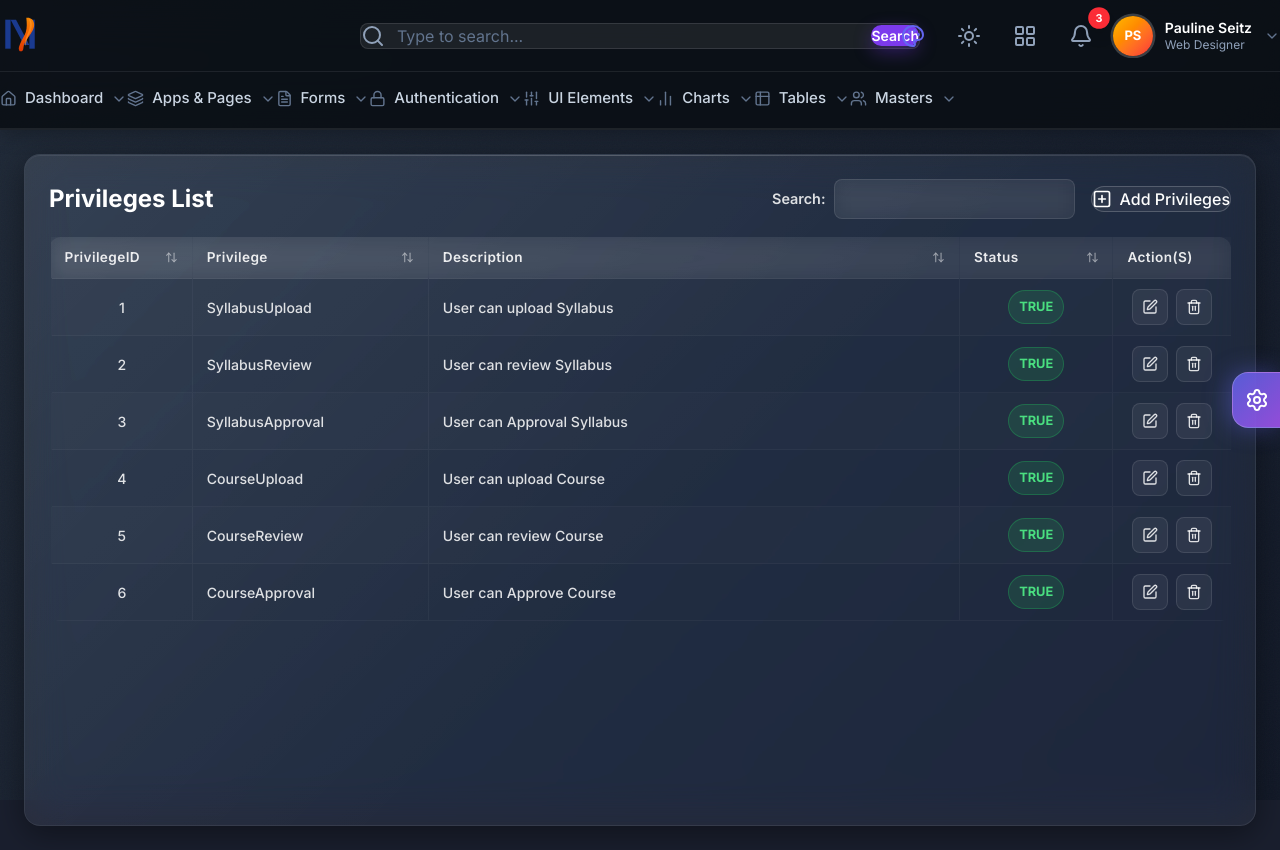
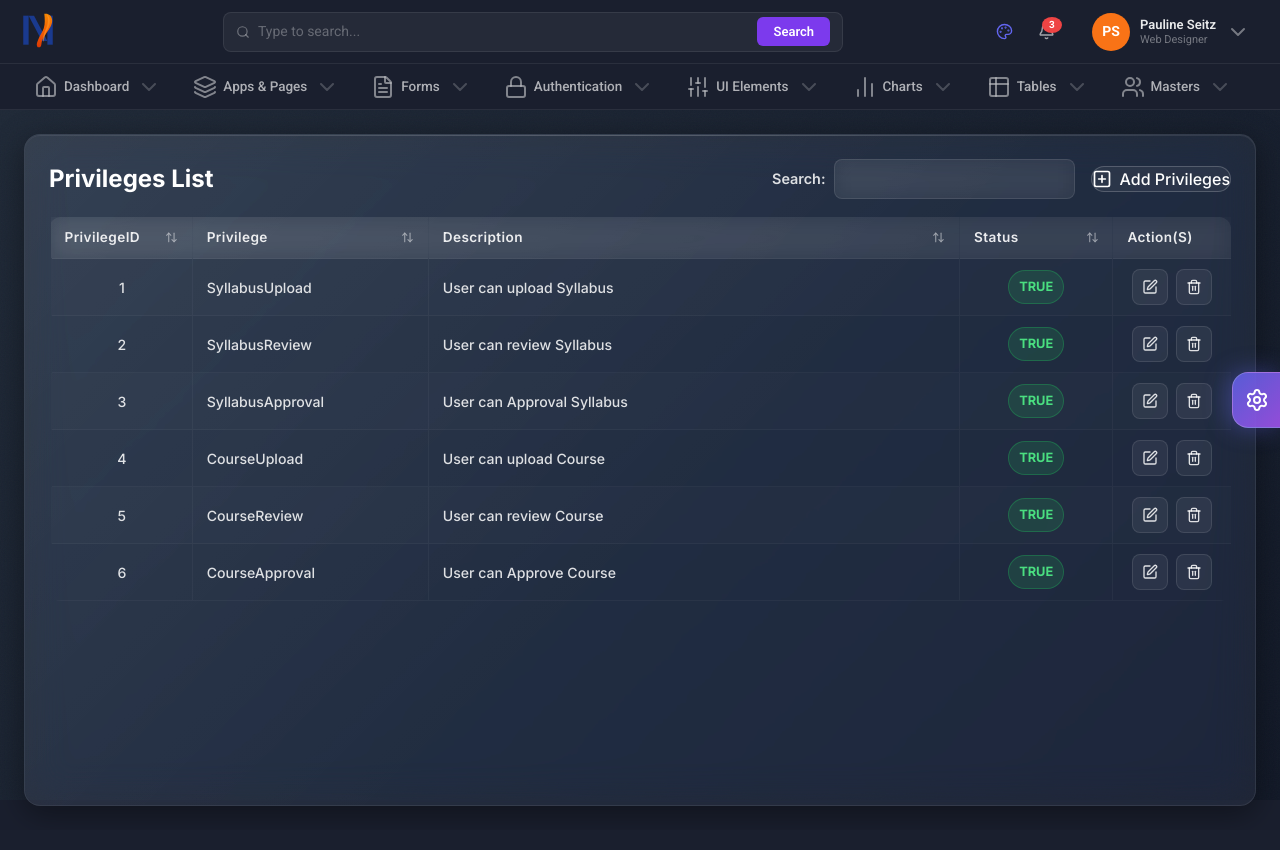
Before and after one commit to Aditya-624/admin-template-, a Next.js app: page /masters/privileges-list in a window 1280 px wide. Built offline with nearby package versions, Linux system fonts and the light colour scheme.

Commit message:
changes of notification

```diff
--- a/src/app/globals.css
+++ b/src/app/globals.css
@@ -1,3 +1,4 @@
+@import url('https://fonts.googleapis.com/css2?family=Roboto:wght@300;400;500;600;700&display=swap');
 @import url('https://fonts.googleapis.com/css2?family=Inter:wght@300;400;500;600;700;800;900&display=swap');
 @import "tailwindcss";
 
@@ -908,3 +909,246 @@ textarea.edit-user-input {
 }
 .breadcrumb-sep { color: rgba(148,163,184,.3); }
 .breadcrumb-active { color: #e2e8f0; font-weight: 500; }
+
+/* ── Dashtrans Topbar ────────────────────────────────────────── */
+.topbar {
+  background: #1a1f2e;
+  height: 64px;
+  width: 100%;
+  display: flex;
+  align-items: center;
+  justify-content: space-between;
+  padding: 0 20px;
+  border-bottom: 1px solid rgba(255, 255, 255, 0.07);
+  position: sticky;
+  top: 0;
+  z-index: 1000;
+  font-family: 'Roboto', sans-serif;
+}
+
+.navbar-left {
+  display: flex;
+  align-items: center;
+  min-width: 60px;
+}
+
+.logo-icon {
+  width: 42px;
+  height: 42px;
+  background: linear-gradient(135deg, #f97316, #3b82f6);
+  border-radius: 10px;
+  display: flex;
+  align-items: center;
+  justify-content: center;
+  font-size: 1.3rem;
+  font-weight: 800;
+  color: white;
+  font-style: italic;
+}
+
+.navbar-center {
+  flex: 1;
+  display: flex;
+  justify-content: center;
+  padding: 0 40px;
+  max-width: 700px;
+  margin: 0 auto;
+}
+
+.search-wrapper {
+  display: flex;
+  align-items: center;
+  background: rgba(255, 255, 255, 0.05);
+  border: 1px solid rgba(255, 255, 255, 0.08);
+  border-radius: 8px;
+  padding: 0 12px;
+  width: 100%;
+  height: 40px;
+  gap: 8px;
+}
+
+.search-wrapper .search-icon {
+  color: rgba(255, 255, 255, 0.35);
+  font-size: 14px;
+}
+
+.search-wrapper input {
+  flex: 1;
+  background: transparent;
+  border: none;
+  outline: none;
+  color: rgba(255, 255, 255, 0.85);
+  font-size: 14px;
+  font-family: 'Roboto', sans-serif;
+}
+
+.search-wrapper input::placeholder {
+  color: rgba(255, 255, 255, 0.3);
+  font-size: 14px;
+}
+
+.search-wrapper .search-btn {
+  background: #7c3aed;
+  color: white;
+  border: none;
+  border-radius: 6px;
+  padding: 5px 16px;
+  font-size: 13px;
+  font-weight: 600;
+  cursor: pointer;
+  transition: background 0.2s ease;
+  white-space: nowrap;
+}
+
+.search-wrapper .search-btn:hover {
+  background: #6d28d9;
+}
+
+.navbar-right {
+  display: flex;
+  align-items: center;
+  gap: 8px;
+  min-width: fit-content;
+}
+
+.nav-icons {
+  display: flex;
+  align-items: center;
+  gap: 4px;
+}
+
+.icon-btn {
+  background: transparent;
+  border: none;
+  color: rgba(255, 255, 255, 0.6);
+  width: 38px;
+  height: 38px;
+  border-radius: 8px;
+  display: flex;
+  align-items: center;
+  justify-content: center;
+  font-size: 17px;
+  cursor: pointer;
+  position: relative;
+  transition: all 0.2s ease;
+}
+
+.icon-btn:hover {
+  background: rgba(255, 255, 255, 0.07);
+  color: white;
+}
+
+.icon-btn .badge {
+  position: absolute;
+  top: 4px;
+  right: 4px;
+  background: #ef4444;
+  color: white;
+  border-radius: 50%;
+  width: 16px;
+  height: 16px;
+  font-size: 10px;
+  font-weight: 700;
+  display: flex;
+  align-items: center;
+  justify-content: center;
+}
+
+.user-info {
+  display: flex;
+  align-items: center;
+  gap: 10px;
+  padding: 6px 10px;
+  border-radius: 8px;
+  cursor: pointer;
+  transition: background 0.2s ease;
+  margin-left: 8px;
+}
+
+.user-info:hover {
+  background: rgba(255, 255, 255, 0.06);
+}
+
+.user-avatar {
+  width: 38px;
+  height: 38px;
+  background: #f97316;
+  border-radius: 50%;
+  display: flex;
+  align-items: center;
+  justify-content: center;
+  font-size: 14px;
+  font-weight: 700;
+  color: white;
+  flex-shrink: 0;
+}
+
+.user-text {
+  display: flex;
+  flex-direction: column;
+  line-height: 1.2;
+}
+
+.user-name {
+  font-size: 13px;
+  font-weight: 600;
+  color: rgba(255, 255, 255, 0.9);
+  white-space: nowrap;
+}
+
+.user-role {
+  font-size: 11px;
+  color: rgba(255, 255, 255, 0.4);
+  white-space: nowrap;
+}
+
+.chevron {
+  color: rgba(255, 255, 255, 0.4);
+  font-size: 12px;
+}
+
+.navbar-menu {
+  background: #1a1f2e;
+  border-bottom: 1px solid rgba(255, 255, 255, 0.07);
+  padding: 0 20px;
+  display: flex;
+  align-items: center;
+  height: 46px;
+  gap: 4px;
+  font-family: 'Roboto', sans-serif;
+}
+
+.nav-item {
+  display: flex;
+  align-items: center;
+  gap: 6px;
+  padding: 8px 14px;
+  border-radius: 6px;
+  color: rgba(255, 255, 255, 0.65);
+  font-size: 13.5px;
+  font-weight: 500;
+  cursor: pointer;
+  transition: all 0.2s ease;
+  white-space: nowrap;
+}
+
+.nav-item:hover {
+  background: rgba(255, 255, 255, 0.06);
+  color: rgba(255, 255, 255, 0.9);
+}
+
+.nav-item.active {
+  color: white;
+  background: rgba(255, 255, 255, 0.08);
+}
+
+.nav-item .nav-icon {
+  font-size: 14px;
+  opacity: 0.7;
+}
+
+.nav-item .chevron {
+  font-size: 10px;
+  opacity: 0.5;
+  margin-left: 2px;
+}
--- a/src/components/layout/TopNav.tsx
+++ b/src/components/layout/TopNav.tsx
@@ -134,25 +134,23 @@ function NavDropdown({
   }, []);
 
   return (
-    <div ref={ref} className="relative h-full flex items-center">
-      <button
+    <div ref={ref} className="relative flex items-center">
+      <div
         onClick={() => setOpen((v) => !v)}
         className={cn(
-          "flex items-center gap-2 px-6 h-full text-[15px] font-medium transition-all whitespace-nowrap border-b-[3px] select-none",
-          open
-            ? "text-white border-indigo-400 bg-white/[0.04]"
-            : "text-slate-300 hover:text-white border-transparent hover:bg-white/[0.04] hover:border-white/20"
+          "nav-item",
+          open ? "active" : ""
         )}
       >
-        <Icon className={cn("w-[17px] h-[17px] flex-shrink-0", open ? "text-indigo-400" : "text-slate-500")} />
+        <Icon className="nav-icon" />
         {label}
         <ChevronDown
           className={cn(
-            "w-4 h-4 flex-shrink-0 transition-transform duration-200",
-            open ? "rotate-180 text-indigo-400" : "text-slate-500"
+            "chevron transition-transform duration-200",
+            open ? "rotate-180" : ""
           )}
         />
-      </button>
+      </div>
 
       <AnimatePresence>
         {open && (
@@ -222,65 +220,53 @@ export default function TopNav() {
 
   return (
     <>
-      <header className="sticky top-0 z-30 glass-nav">
+      <header className="sticky top-0 z-30">
+        <nav className="topbar">
 
-        {/* ══ ROW 1 — 72px ══ */}
-        <div className="min-h-[72px] relative flex items-center gap-4 px-10 md:px-16 border-b border-white/[0.08]">
-
-
-          {/* Mobile menu */}
+          {/* LEFT: Logo */}
+          <div className="navbar-left">
             <button
               onClick={() => setMobileOpen(true)}
-            className="lg:hidden p-3 rounded-2xl text-slate-400 hover:text-white hover:bg-white/10 transition-all"
+              className="lg:hidden p-2 rounded-lg text-slate-400 hover:text-white hover:bg-white/10 transition-all mr-3"
             >
-            <Menu className="w-7 h-7" />
+              <Menu className="w-5 h-5" />
             </button>
-
-          {/* Logo */}
-          <Link href="/" className="flex items-center flex-shrink-0" style={{ marginLeft: "2px" }}>
+            <Link href="/" className="flex items-center flex-shrink-0">
               <img
                 src="/nirnayah-logo.svg"
                 alt="Nirnayah Logo"
                 className="h-10 w-auto object-contain"
               />
             </Link>
+          </div>
 
-
-          {/* Search — centered */}
-      <div className="absolute left-1/2 -translate-x-1/2 flex items-center gap-3 px-5 py-4 rounded-2xl glass-input" style={{ width: "min(560px, 50vw)" }}>
-
-
-            <Search className="w-6 h-6 text-slate-400 flex-shrink-0" />
+          {/* CENTER: Search Bar */}
+          <div className="navbar-center">
+            <div className="search-wrapper">
+              <Search className="search-icon flex-shrink-0" size={14} />
               <input
                 type="text"
                 value={search}
                 onChange={(e) => setSearch(e.target.value)}
                 placeholder="Type to search..."
-              className="flex-1 bg-transparent text-[16px] text-slate-200 placeholder-slate-500 outline-none"
               />
-            <button
-              className="flex items-center justify-center px-5 py-2.5 rounded-[20px] text-[14px] font-semibold text-white transition-all whitespace-nowrap"
-              style={{ background: "#7c3aed", boxShadow: "0 6px 18px rgba(124,58,237,.35)" }}
-            >
-              Search
-            </button>
-
+              <button className="search-btn">Search</button>
+            </div>
           </div>
 
-          <div className="flex-1" />
-
-          {/* Right actions */}
-          <div className="flex items-center gap-2">
+          {/* RIGHT: Icons + User */}
+          <div className="navbar-right">
+            <div className="nav-icons">
 
               {/* Color Shift Palette */}
               <div className="relative">
                 <button
                   onClick={() => { setShowPalette(!showPalette); setShowNotifications(false); setShowProfile(false); }}
-                className="w-12 h-12 rounded-2xl flex items-center justify-center hover:bg-white/10 transition-all"
+                  className="icon-btn palette-icon"
                   title="Color Shift"
                   style={{ color: colorShifts.find(c => c.label === activeColor)?.swatch ?? "#6366f1" }}
                 >
-                <Palette className="w-[24px] h-[24px]" />
+                  <Palette size={17} />
                 </button>
 
               <AnimatePresence>
@@ -325,40 +311,17 @@ export default function TopNav() {
               </AnimatePresence>
             </div>
 
-            {/* Theme toggle */}
-            <button
-              onClick={toggleTheme}
-              className="w-12 h-12 rounded-2xl flex items-center justify-center text-slate-400 hover:text-white hover:bg-white/10 transition-all"
-              aria-label="Toggle theme"
-            >
-              <AnimatePresence mode="wait">
-                {theme === "dark" ? (
-                  <motion.div key="sun" initial={{ rotate: -90, opacity: 0 }} animate={{ rotate: 0, opacity: 1 }} exit={{ rotate: 90, opacity: 0 }} transition={{ duration: 0.2 }}>
-                    <Sun className="w-[24px] h-[24px]" />
-                  </motion.div>
-                ) : (
-                  <motion.div key="moon" initial={{ rotate: 90, opacity: 0 }} animate={{ rotate: 0, opacity: 1 }} exit={{ rotate: -90, opacity: 0 }} transition={{ duration: 0.2 }}>
-                    <Moon className="w-[24px] h-[24px]" />
-                  </motion.div>
-                )}
-              </AnimatePresence>
-            </button>
-
-            {/* Apps grid */}
-            <button className="w-12 h-12 rounded-2xl flex items-center justify-center text-slate-400 hover:text-white hover:bg-white/10 transition-all" aria-label="Apps">
-              <LayoutGrid className="w-[24px] h-[24px]" />
-            </button>
 
             {/* Notifications */}
             <div className="relative">
               <button
-                onClick={() => { setShowNotifications(!showNotifications); setShowProfile(false); }}
-                className="relative w-12 h-12 rounded-2xl flex items-center justify-center text-slate-400 hover:text-white hover:bg-white/10 transition-all"
+                onClick={() => { setShowNotifications(!showNotifications); setShowProfile(false); setShowPalette(false); }}
+                className="icon-btn bell-icon"
                 aria-label="Notifications"
               >
-                <Bell className="w-[24px] h-[24px]" />
+                <Bell size={17} />
                 {unreadCount > 0 && (
-                  <span className="absolute -top-1 -right-1 min-w-[20px] h-[20px] bg-red-500 text-white text-[10px] font-bold rounded-full flex items-center justify-center px-1 shadow-lg notification-badge">
+                  <span className="badge">
                     {unreadCount}
                   </span>
                 )}
@@ -432,27 +395,23 @@ export default function TopNav() {
                 )}
               </AnimatePresence>
              </div>
-
-
+            </div>
 
             {/* Profile */}
             <div className="relative">
-              <button
-                onClick={() => { setShowProfile(!showProfile); setShowNotifications(false); }}
-                className="flex items-center gap-3 px-3 py-2 rounded-2xl hover:bg-white/[0.08] transition-all"
+              <div
+                onClick={() => { setShowProfile(!showProfile); setShowNotifications(false); setShowPalette(false); }}
+                className="user-info"
               >
-                <div
-                  className="w-10 h-10 rounded-full bg-gradient-to-br from-amber-400 to-red-500 flex items-center justify-center text-white text-[13px] font-bold flex-shrink-0"
-                  style={{ boxShadow: "0 0 0 2.5px rgba(255,255,255,.2)" }}
-                >
+                <div className="user-avatar">
                   PS
                 </div>
-                <div className="hidden md:block text-left">
-                  <p className="text-[14px] font-semibold text-white leading-tight">Pauline Seitz</p>
-                  <p className="text-[12px] text-slate-400 leading-tight mt-0.5">Web Designer</p>
+                <div className="user-text hidden md:flex">
+                  <span className="user-name">Pauline Seitz</span>
+                  <span className="user-role">Web Designer</span>
                 </div>
-                <ChevronDown className={cn("w-4 h-4 text-slate-500 hidden md:block transition-transform duration-200", showProfile && "rotate-180")} />
-              </button>
+                <ChevronDown className={cn("chevron hidden md:block transition-transform duration-200", showProfile && "rotate-180")} />
+              </div>
 
               <AnimatePresence>
                 {showProfile && (
@@ -513,15 +472,13 @@ export default function TopNav() {
               </AnimatePresence>
             </div>
           </div>
-        </div>
+        </nav>
 
         {/* ══ ROW 2 — Nav menu ══ */}
-        <div className="w-full relative z-40 hidden lg:block border-b border-white/[0.08]">
-          <div className="flex items-stretch h-[56px] px-16">
+        <div className="navbar-menu hidden lg:flex">
           {navItems.map((item) => (
             <NavDropdown key={item.label} label={item.label} icon={item.icon} children={item.children} />
           ))}
-          </div>
         </div>
 
       </header>
```
Also changed, not shown: src/app/masters/privileges-list/page.tsx (+4 -9 lines), src/app/masters/user-list/[id]/edit/page.tsx (+11 -11 lines), src/app/masters/user-list/add/page.tsx (+26 -13 lines), src/app/masters/user-list/page.tsx (+18 -16 lines). Lines whose indentation alone changed are shown as unchanged.
